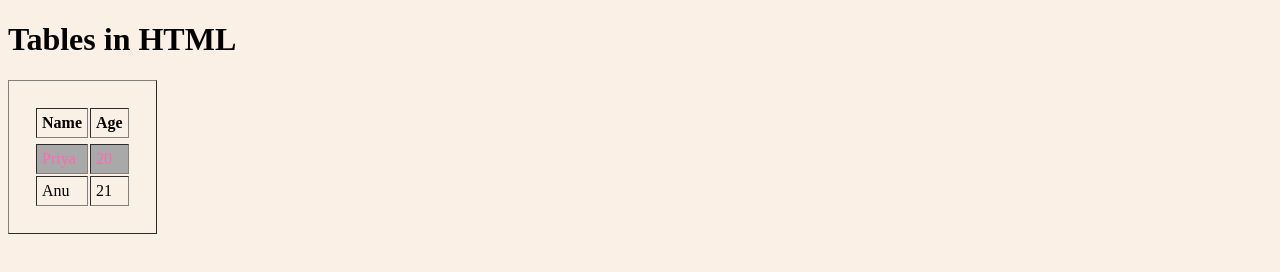
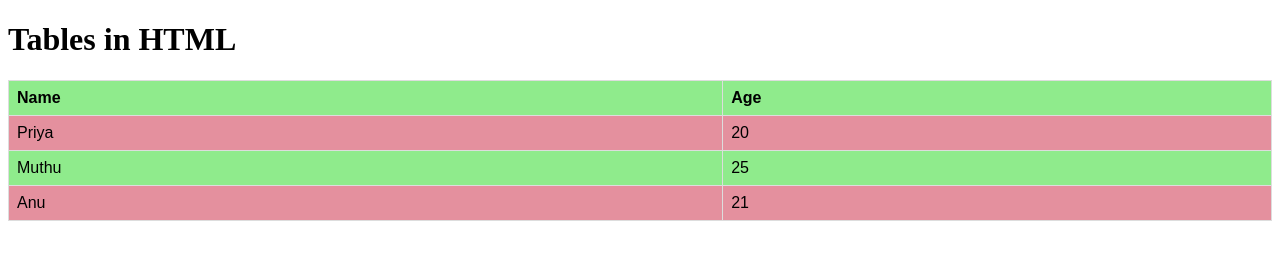
Before and after one commit to shanmugapriyasivaraj/Basic-Alignment, a plain HTML site: page index.html in a window 1280 px wide. Drawn offline with Linux system fonts and the light colour scheme.

Commit message:
changes in table

```diff
--- a/index.html
+++ b/index.html
@@ -9,24 +9,24 @@
   </head>
   <body>
     <h1>Tables in HTML</h1>
-    <table border="1" cellpadding="5">
+    <table>
       <tr>
-        <thead>
-          <th>Name</th>
-          <th>Age</th>
-        </thead>
+        <th>Name</th>
+        <th>Age</th>
       </tr>
 
       <tr>
-        <tbody>
-          <td>Priya</td>
-          <td>20</td>
-        </tbody>
+        <td>Priya</td>
+        <td>20</td>
       </tr>
-      <tfoot>
+      <tr>
+        <td>Muthu</td>
+        <td>25</td>
+      </tr>
+      <tr>
         <td>Anu</td>
         <td>21</td>
-      </tfoot>
+      </tr>
     </table>
   </body>
 </html>
--- a/style.css
+++ b/style.css
@@ -1,4 +1,4 @@
-body {
+/* body {
   background-color: linen;
 }
 span {
@@ -16,4 +16,23 @@ table {
 tbody {
   color: hotpink;
   background-color: darkgrey;
+} */
+table {
+  font-family: arial, sans-serif;
+  border-collapse: collapse;
+  width: 100%;
 }
+
+td,
+th {
+  border: 1px solid #dddddd;
+  text-align: left;
+  padding: 8px;
+}
+
+tr:nth-child(odd) {
+  background-color: #8feb8c;
+}
+tr:nth-child(even) {
+  background-color: rgb(228, 144, 158);
+}
```
